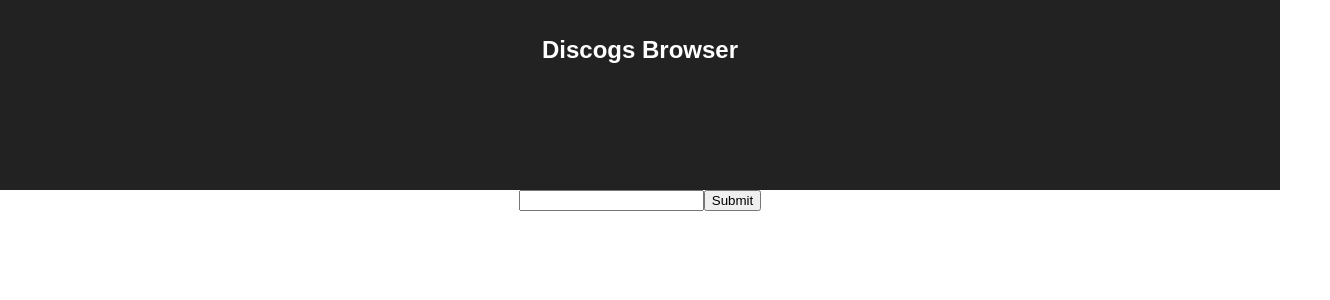
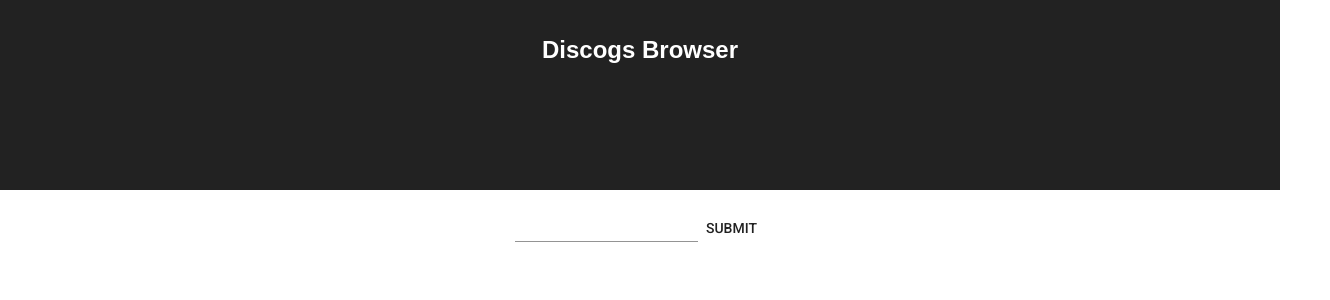
Before and after one commit to phonofidelic/discogsClient, a React (Create React App) app: page / in a window 1280 px wide. Shown: the top 300 px of the page, 1330 px wide, since content can reach past the window. Built offline with nearby package versions, Linux system fonts and the light colour scheme.

Commit message:
update styles: ResultsList, ResultsListItem, SearchForm

```diff
--- a/src/components/ResultsList/ResultsListItem.component.js
+++ b/src/components/ResultsList/ResultsListItem.component.js
@@ -13,12 +13,16 @@
 		const styles = {
 			root: {
 
+			},
+			avatar: {
+				borderRadius: item.type === 'artist' ? 100 : 1.5,
 			}
 		}
 
 		return (
 			<ListItem item={item}>
 				<Avatar
+					style={styles.avatar}
 					alt={item.title}
 					src={item.thumb}
 				/>
--- a/src/components/ResultsList/index.js
+++ b/src/components/ResultsList/index.js
@@ -8,8 +8,9 @@
 const styles = theme => ({
 	root: {
 		width: '100%',
-    maxWidth: 360,
+    // maxWidth: 360,
     backgroundColor: theme.palette.background.paper,
+    margin: 50,
 	}
 });
 
--- a/src/components/SearchForm.component.js
+++ b/src/components/SearchForm.component.js
@@ -1,5 +1,9 @@
 import React, { Component } from 'react';
 import PropTypes from 'prop-types';
+import {
+	Button,
+	TextField
+} from '@material-ui/core';
 
 class SearchForm extends Component {
 	constructor(props) {
@@ -31,14 +35,25 @@
 			// handleFetchFailure,
 		} = this.props;
 
+		const styles = {
+			root: {
+				padding: 20,
+			}
+		}
+
 		return (
-			<form  onSubmit={this.handleSubmit.bind(this)}>
-				<input
+			<form
+				style={styles.root}
+				onSubmit={this.handleSubmit.bind(this)}
+			>
+				<TextField
 					onChange={this.handleInputChange.bind(this)}
 				/>
-				<input
+				<Button
 					type="submit"
-				/>
+				>
+				Submit
+				</Button>
 			</form>
 		);
 	}
```
